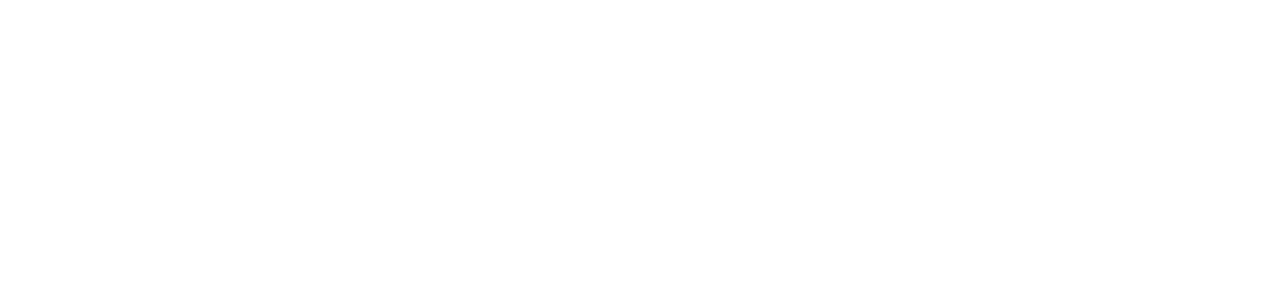
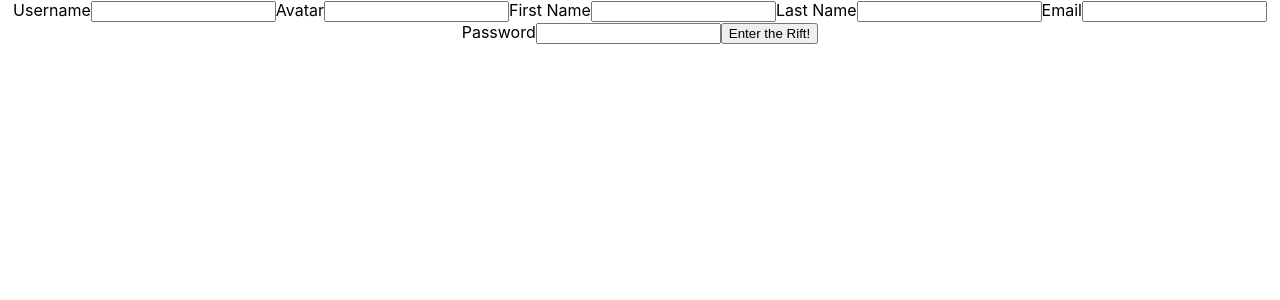
Before and after one commit to Elvedin123/League-of-Vibes, a React (Create React App) app in the folder client/: page /signup in a window 1280 px wide. Shown: the top 300 px of the page. Built offline with nearby package versions, Linux system fonts and the light colour scheme.

Commit message:
log in works

```diff
--- a/client/src/App.js
+++ b/client/src/App.js
@@ -1,10 +1,29 @@
+import { useEffect, useState } from 'react';
+import { Route, Routes } from 'react-router-dom';
+import { verifyUser } from './services/user.js';
+import './App.css';
+import Signup from './screens/Signup/Signup.jsx';
+import Login from './screens/Login/Login.jsx';
+function App() {
+  const [currentUser, setCurrentUser] = useState(null)
+  useEffect(() => {
+    const getUser = async () => {
+      const user = await verifyUser()
+      setCurrentUser(user)
+    }
+    getUser()
+  }, [])
 
-import './App.css';
-
-function App() {
+  const logout = () => {
+    localStorage.removeItem('authToken')
+    setCurrentUser(null)
+  }
   return (
     <div className="App">
-
+      <Routes>
+        <Route path='/' element={<Login setCurrentUser={setCurrentUser} />} />
+        <Route path='/signup' element={<Signup setCurrentUser={setCurrentUser} />} />
+      </Routes>
     </div>
   );
 }
--- a/client/src/screens/Home.jsx
+++ b/client/src/screens/Home/Home.jsx
@@ -1,5 +1,5 @@
-import React from 'react'
-
+import { useState, useEffect, Link } from 'react'
+impor
 export default function Home() {
   return (
     <div>Home</div>
--- /dev/null
+++ b/client/src/screens/Login/Login.jsx
@@ -0,0 +1,35 @@
+import { useState } from 'react'
+import { loginUser } from '../../services/user.js'
+import { useNavigate } from 'react-router-dom'
+
+export default function Login(props) {
+  const [formData, setFormData] = useState({
+    username: '',
+    password: ''
+  })
+  const navigate = useNavigate()
+  const handleChange = (e) => {
+    const { id, value } = e.target;
+    setFormData((prevState) => ({
+      ...prevState,
+      [id]: value,
+    }));
+  };
+  return (
+    <form onSubmit={async (e) => {
+      e.preventDefault()
+      const res = await loginUser(formData)
+      props.setCurrentUser(res)
+
+      navigate('/home')
+    }}>
+      <label>Username
+        <input type="text" onChange={handleChange} value={formData.username} id='username' />
+      </label>
+      <label>Password
+        <input type="text" onChange={handleChange} value={formData.password} id='password' />
+      </label>
+      <button>Enter the Rift!</button>
+    </form>
+  )
+}
--- /dev/null
+++ b/client/src/screens/Signup/Signup.jsx
@@ -0,0 +1,51 @@
+import { useState } from 'react'
+import { signupUser } from '../../services/user.js'
+import { useNavigate } from 'react-router-dom'
+
+export default function Signup(props) {
+  const [formData, setFormData] = useState({
+    username: '',
+    img_url: '',
+    first_name: '',
+    last_name: '',
+    email: '',
+    password: ''
+  })
+  const navigate = useNavigate()
+  const handleChange = (e) => {
+    const { id, value } = e.target;
+    setFormData((prevState) => ({
+      ...prevState,
+      [id]: value,
+    }));
+  };
+  return (
+    <form onSubmit={async (e) => {
+      e.preventDefault()
+      const res = await signupUser(formData)
+      props.setCurrentUser(res)
+
+      navigate('/home')
+    }}>
+      <label>Username
+        <input type="text" onChange={handleChange} value={formData.username} id='username' />
+      </label>
+      <label>Avatar
+        <input type="text" onChange={handleChange} value={formData.img_url} id='img_url' />
+      </label>
+      <label>First Name
+        <input type="text" onChange={handleChange} value={formData.first_name} id='first_name' />
+      </label>
+      <label>Last Name
+        <input type="text" onChange={handleChange} value={formData.last_name} id='last_name' />
+      </label>
+      <label>Email
+        <input type="text" onChange={handleChange} value={formData.email} id='email' />
+      </label>
+      <label>Password
+        <input type="text" onChange={handleChange} value={formData.password} id='password' />
+      </label>
+      <button>Enter the Rift!</button>
+    </form>
+  )
+}
--- a/client/src/services/backendAPI.js
+++ b/client/src/services/backendAPI.js
@@ -3,5 +3,5 @@ import axios from "axios"
 const baseUrl = 'https://league-of-vibes-backend.herokuapp.com/'
 
 export const backendUrl = axios.create({
-  baseURL = baseUrl
+  baseURL: baseUrl
 })
--- a/client/src/services/user.js
+++ b/client/src/services/user.js
@@ -1,4 +1,4 @@
-import { backendUrl } from "./backendAPI"
+import { backendUrl } from "./backendApi"
 
 
 export const loginUser = async (loginData) => {
```
Also changed, not shown: client/src/components/Signup.jsx (deleted, +0 -9 lines), 1 other file (tests, documents, lock files or other folders).
